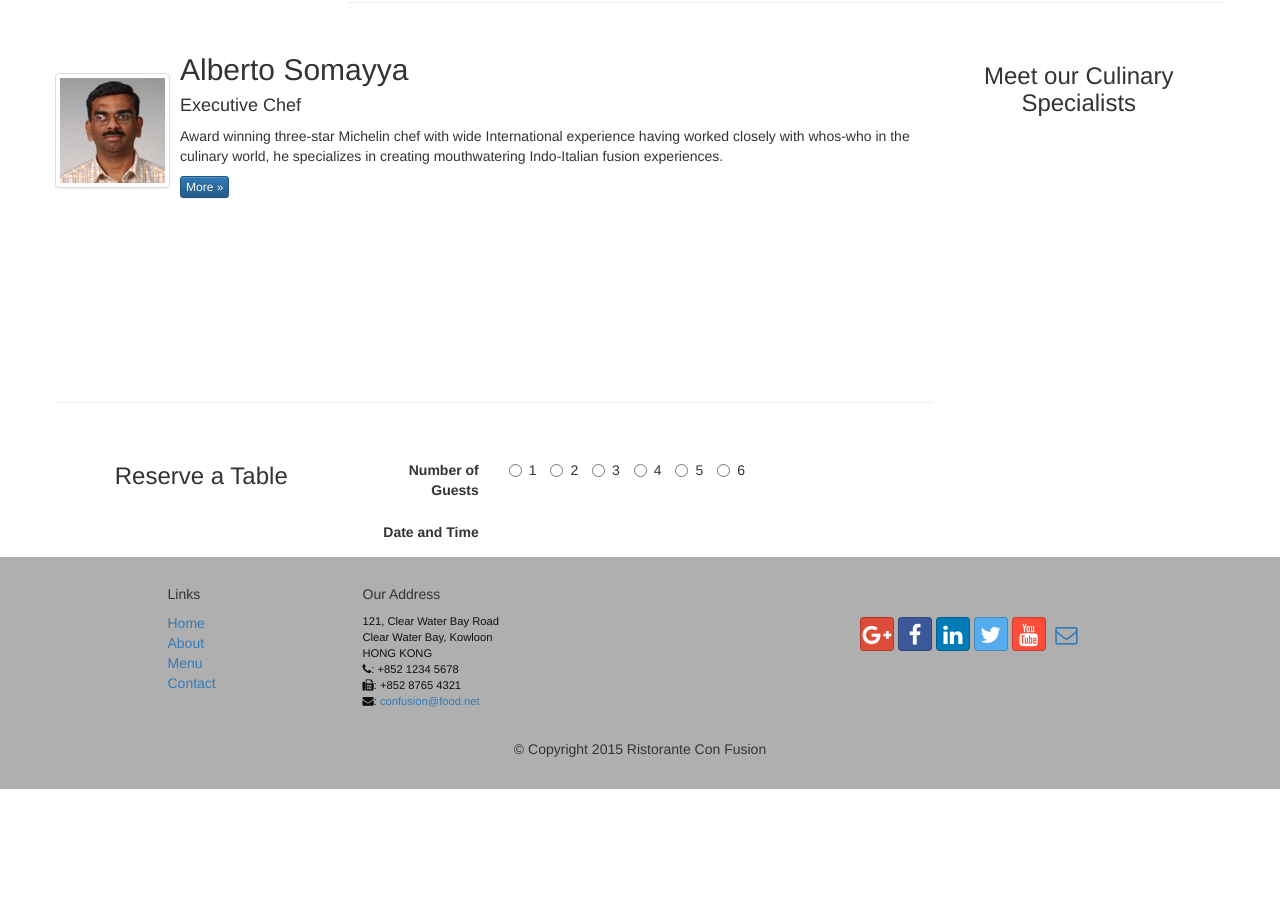
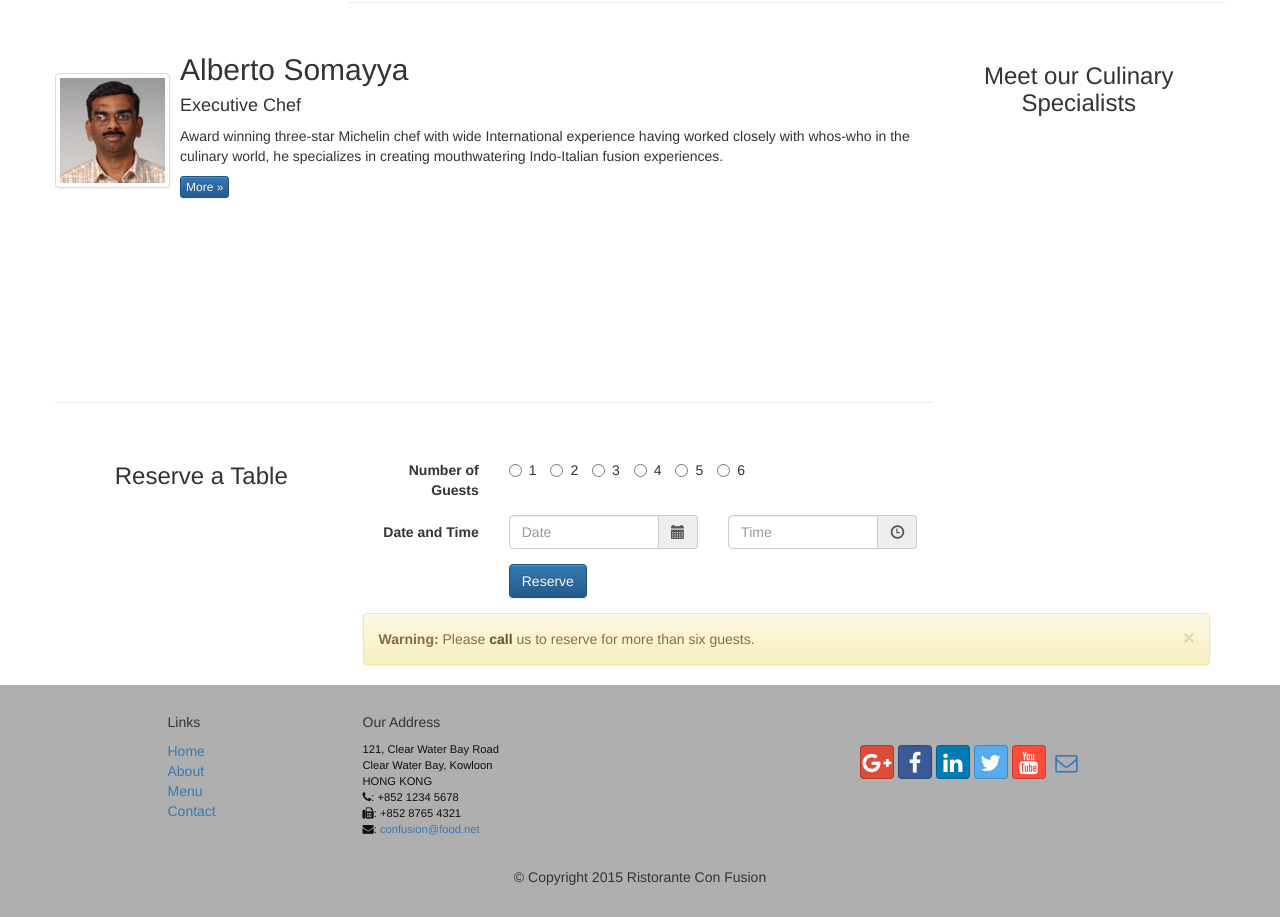
Before and after one commit to amoghranadive/conFusion, a plain HTML site: page index.html in a window 1280 px wide. Shown: the part 1312-2229 px from the top of the page. Before the commit the page ends 2101 px from the top, so only its background shows below. Drawn offline with nearby package versions, Linux system fonts and the light colour scheme.

Commit message:
added form for table reservation

```diff
--- a/index.html
+++ b/index.html
@@ -221,7 +221,34 @@
                         </div>
                     </div>
                     <div class="form-group">
-                        <label for="date" class="col-sm-2 control-label">Date and Time</label>
+                        <label for="datetime" class="col-sm-2 control-label">Date and Time</label>
+                        <div class="col-sm-3">
+                            <div class="input-group date" id="datepicker1">
+                                <input type="text" class="form-control" placeholder="Date"/>
+                                <span class="input-group-addon">
+                                    <span class="glyphicon glyphicon-calendar"></span>
+                                </span>
+                            </div>
+                        </div>
+                         <div class="col-sm-3">
+                            <div class="input-group date" id="timepicker1">
+                                <input type="text" class="form-control" placeholder="Time"/>
+                                <span class="input-group-addon">
+                                    <span class="glyphicon glyphicon-time"></span>
+                                </span>
+                            </div>
+                        </div>
+                    </div>
+                    <div class="form-group">
+                        <div class="col-sm-offset-2 col-sm-10">
+                            <button type="submit" class="btn btn-primary">Reserve</button>
+                        </div>
+                    </div>
+                    <div class="alert alert-warning alert-dismissable" role="alert">
+                        <button type="button" class="close" data-dismiss="alert" aria-label="Close">
+                            <span aria-hidden="true">&times;</span>
+                        </button>
+                        <strong>Warning:</strong> Please <a href="tel:+85212345678" class="alert-link">call</a> us to reserve for more than six guests.
                     </div>
                 </form>
             </div>
```
